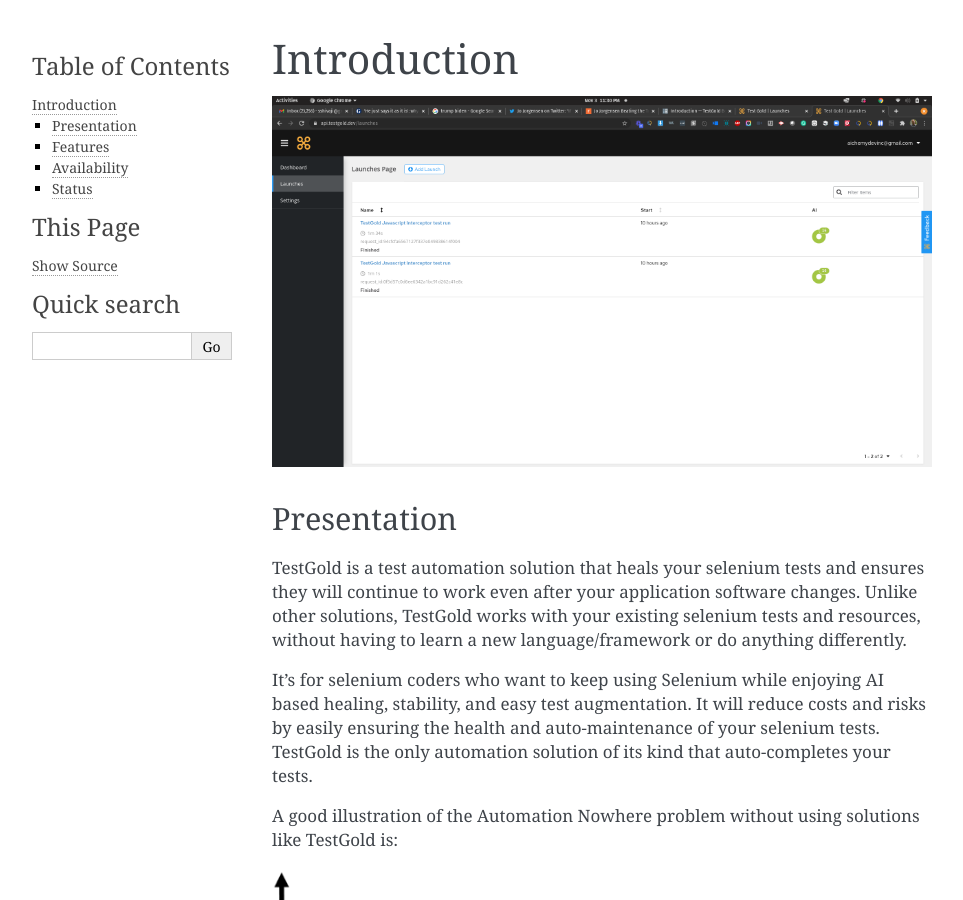
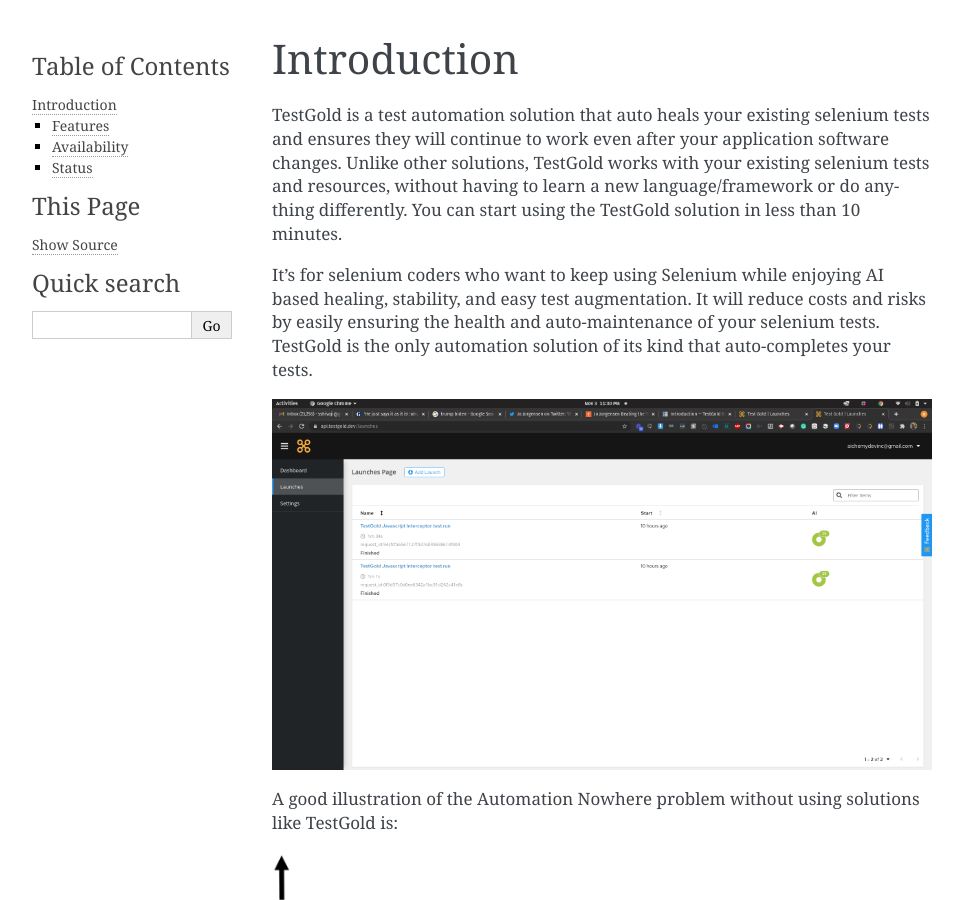
Before and after one commit to aichemydev/testgold, a Sphinx documentation site: the page built from docs/introduction.rst, in a window 1280 px wide and 900 px high. Shown: the whole window, without its empty margins (148-1111 px from the left). Built offline with Sphinx 7.4.7, drawn with Linux system fonts in a browser that asks for light colours.

Commit message:
Update introduction.rst

```diff
--- a/docs/introduction.rst
+++ b/docs/introduction.rst
@@ -1,23 +1,25 @@
 Introduction
 ============
 
-.. image:: _static/testgold_launches_page.png
-   :width: 100%
-   :align: center
-   :alt: TestGold Launches Page
-
-Presentation
-------------
-
-TestGold is a test automation solution that heals your selenium tests and ensures they will
+TestGold is a test automation solution that auto heals your existing selenium tests and ensures they will
 continue to work even after your application software changes. Unlike other solutions,
 TestGold works with your existing selenium tests and resources, without having to learn a new language/framework or do anything differently.
+You can start using the TestGold solution in less than 10 minutes.
 
 It's for selenium coders who want to keep using Selenium while enjoying AI based
 healing, stability, and easy test augmentation.  It will reduce costs and risks
 by easily ensuring the health and auto-maintenance of your selenium tests.
 TestGold is the only automation solution of its kind that auto-completes your
 tests.
+
+.. image:: _static/testgold_launches_page.png
+   :width: 100%
+   :align: center
+   :alt: TestGold Test Runs Page
+
+
+
+
 
 A good illustration of the Automation Nowhere problem without using solutions like TestGold is:
 
```
